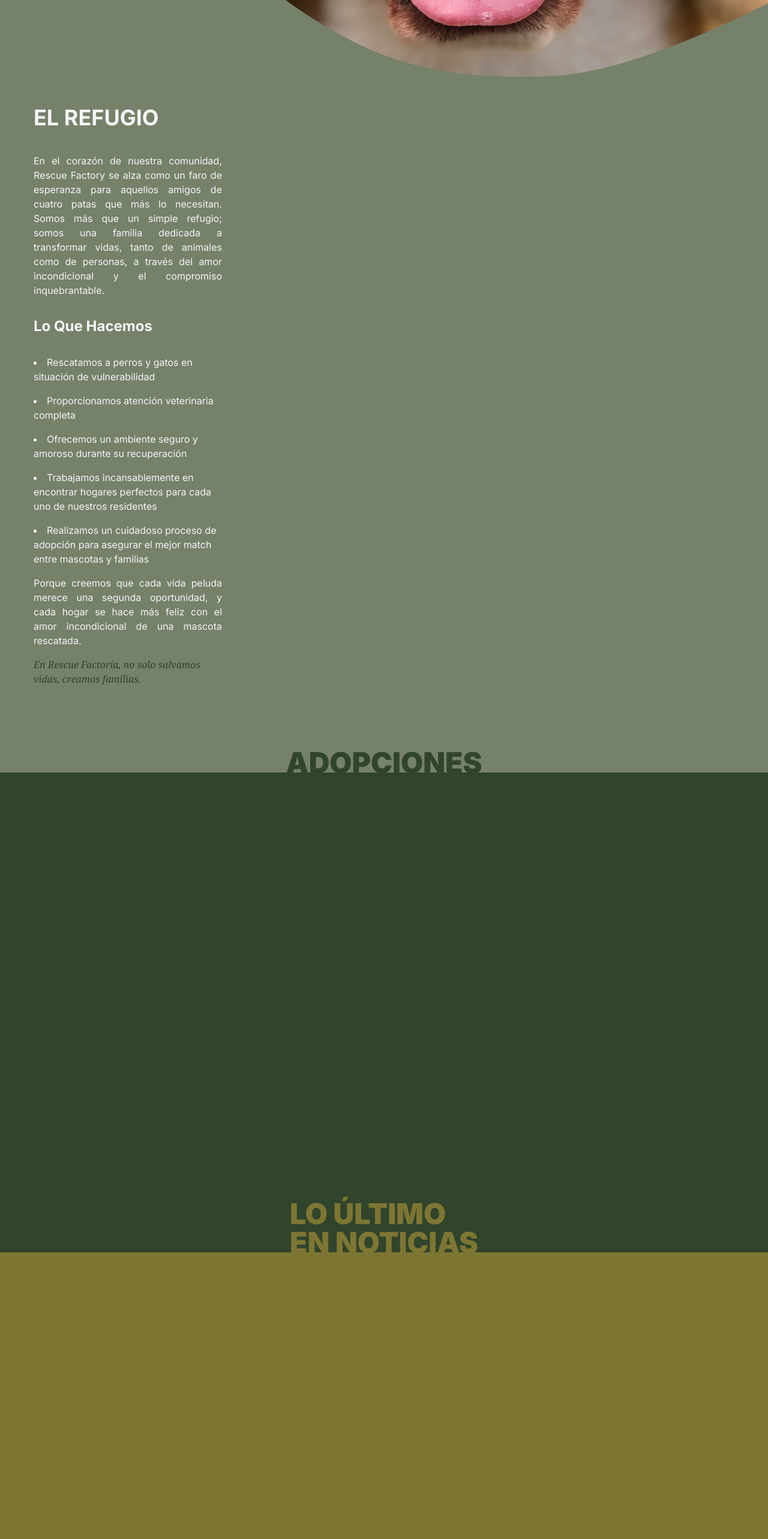
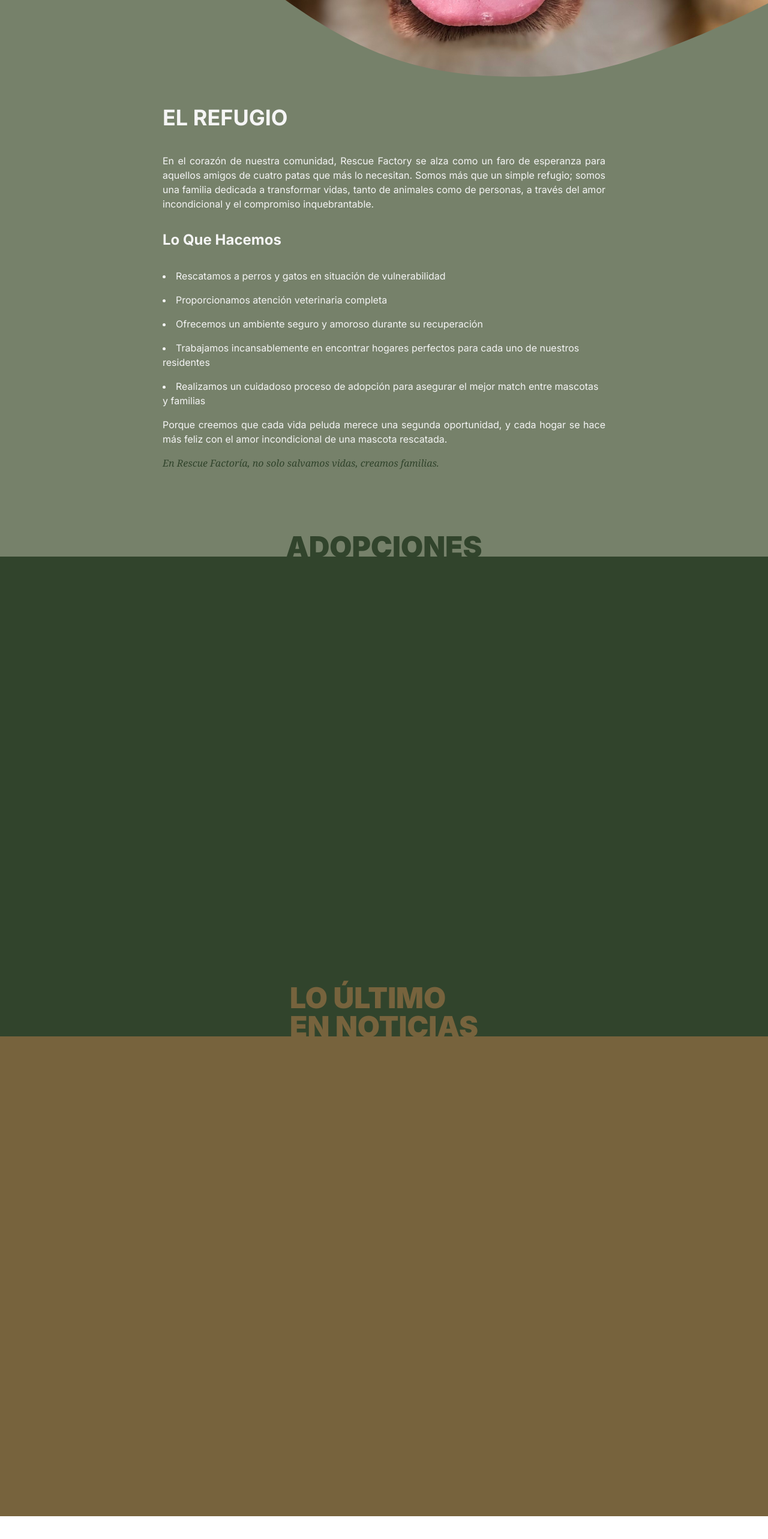
Before and after one commit to a-bac-0/rescue_factory, a React (Vite) app in the folder client/: page / in a window 1280 px wide. Shown: the part 915-3481 px from the top of the page at 60% size. After the commit the page ends 3443 px from the top, so only its background shows below. Built offline with nearby package versions, Linux system fonts and the light colour scheme.

Commit message:
Adding media queries to the texts, needs more fixing

```diff
--- a/client/src/pages/Home.jsx
+++ b/client/src/pages/Home.jsx
@@ -9,8 +9,8 @@ const Home = () => {
         alt="Header Home"
         className="w-full h-auto object-cover"
       />
-      <section className="w-[314px] mx-14 mb-36 text-[#F5F5F5]">
-        <h1 className="font-bold my-10 text-4xl">EL REFUGIO</h1>
+      <section className="w-full min-w-[314px] max-w-[850px] mx-auto px-4 md:px-14 mb-36 text-[#F5F5F5]">
+        <h1 className="font-bold my-6 md:my-10 text-4xl">EL REFUGIO</h1>
         <p className="my-8 text-justify">
           En el corazón de nuestra comunidad, Rescue Factory se alza como un
           faro de esperanza para aquellos amigos de cuatro patas que más lo
@@ -54,18 +54,12 @@ const Home = () => {
 
       </section>
 
-      <section className="relative min-h-dvh bg-[#7D7633]">
+      <section className="relative min-h-dvh bg-[#77633d]">
       <div className="absolute -top-[5.5rem] left-0 w-full h-full flex justify-center">
-        <h1 className="font-black text-5xl text-[#7D7633]">LO ÚLTIMO<br />
+        <h1 className="font-black text-5xl text-[#77633d]">LO ÚLTIMO<br />
         EN NOTICIAS
         </h1>
         </div>
-      </section>
-
-      <section className="min-h-dvh	 bg-[#77633D]">
-        {/* <h1 className="font-bold text-5xl text-[#FFFFFF]">ADOPCIONES
-
-        </h1> */}
 
       </section>
     </main>
```
